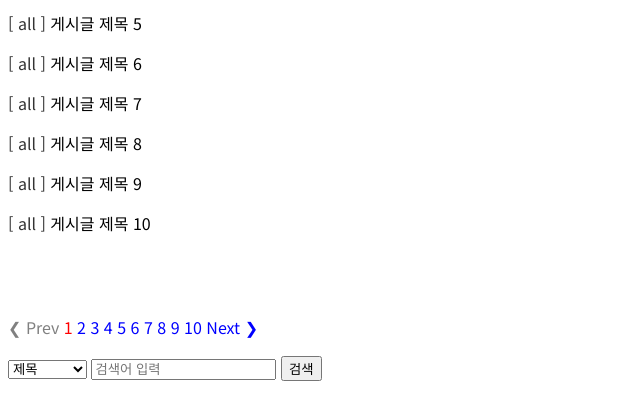
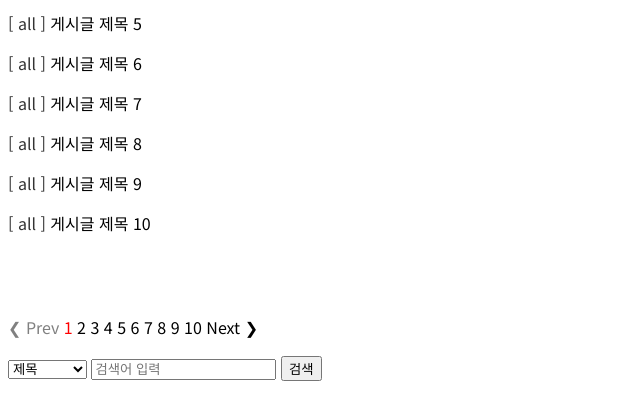
Before and after one commit to YSW2/Foodle_Django, a Django app: page /posts/ in a window 1280 px wide. Shown: the part 336-756 px from the top of the page, without its empty margins (0-640 px from the left). Run offline with Django 4.2, Linux system fonts and the light colour scheme; data comes from the database, SQL or seed files in the repository; both versions use the stored data as it was after the commit; parts of the project's set-up code (start-up, migrations or seed data) failed here and were passed over.

Commit message:
paging commit

```diff
--- a/posts/views.py
+++ b/posts/views.py
@@ -23,8 +23,10 @@ def posts_view(request):
     if page is None:
         page = 1
 
-    paginator = Paginator(posts, 10)
-    custom_page_range = range(((int(page)-1) // 10) * 10 + 1, min(paginator.num_pages, ((int(page)-1) // 10) * 10 + 10) + 1)
+    page_num = 10
+    paginator = Paginator(posts, page_num)
+
+    custom_page_range = range(((int(page)-1) // page_num) * page_num + 1, min(paginator.num_pages, ((int(page)-1) // page_num) * page_num + page_num) + 1)
 
     try:
         page_obj = paginator.page(page)
--- a/templates/posts/posts.html
+++ b/templates/posts/posts.html
@@ -15,22 +15,26 @@
         <ul>
             {% if page_obj.has_other_pages %}
                 {% if page_obj.has_previous %}
-                    <a style="color: blue;" href="?page={{ page_obj.previous_page_number }}&name={{ request.GET.name }}&keyword={{ request.GET.keyword }}">&#10094; Prev</a>
+                    <a style="color: black;"
+                       href="?page={{ page_obj.previous_page_number }}&name={{ request.GET.name }}&keyword={{ request.GET.keyword }}">&#10094; Prev</a>
                 {% else %}
                     <span style="color: gray;">&#10094; Prev</span>
                 {% endif %}
+
                 {% for page in custom_page_range %}
-                    {% if page == page_obj.number %}
-                        <a style="color: red;" href="?page={{ page }}&name={{ request.GET.name }}&keyword={{ request.GET.keyword }}">{{ page }}</a>
-                    {% else %}
-                        <a style="color: blue;" href="?page={{ page }}&name={{ request.GET.name }}&keyword={{ request.GET.keyword }}">{{ page }}</a>
-                    {% endif %}
+                    <a style="
+                    {% if page == page_obj.number %} color: red;
+                    {% else %} color: black;
+                    {% endif %}" href="?page={{ page }}&name={{ request.GET.name }}&keyword={{ request.GET.keyword }}">{{ page }}</a>
                 {% endfor %}
+
                 {% if page_obj.has_next %}
-                    <a style="color: blue;" href="?page={{ page_obj.next_page_number }}&name={{ request.GET.name }}&keyword={{ request.GET.keyword }}">Next &#10095;</a>
+                    <a style="color: black;"
+                       href="?page={{ page_obj.next_page_number }}&name={{ request.GET.name }}&keyword={{ request.GET.keyword }}">Next &#10095;</a>
                 {% else %}
                     <span style="color: gray;">Next &#10095;</span>
                 {% endif %}
+
             {% endif %}
         </ul>
     </div>
```
Also changed, not shown: db.sqlite3.
